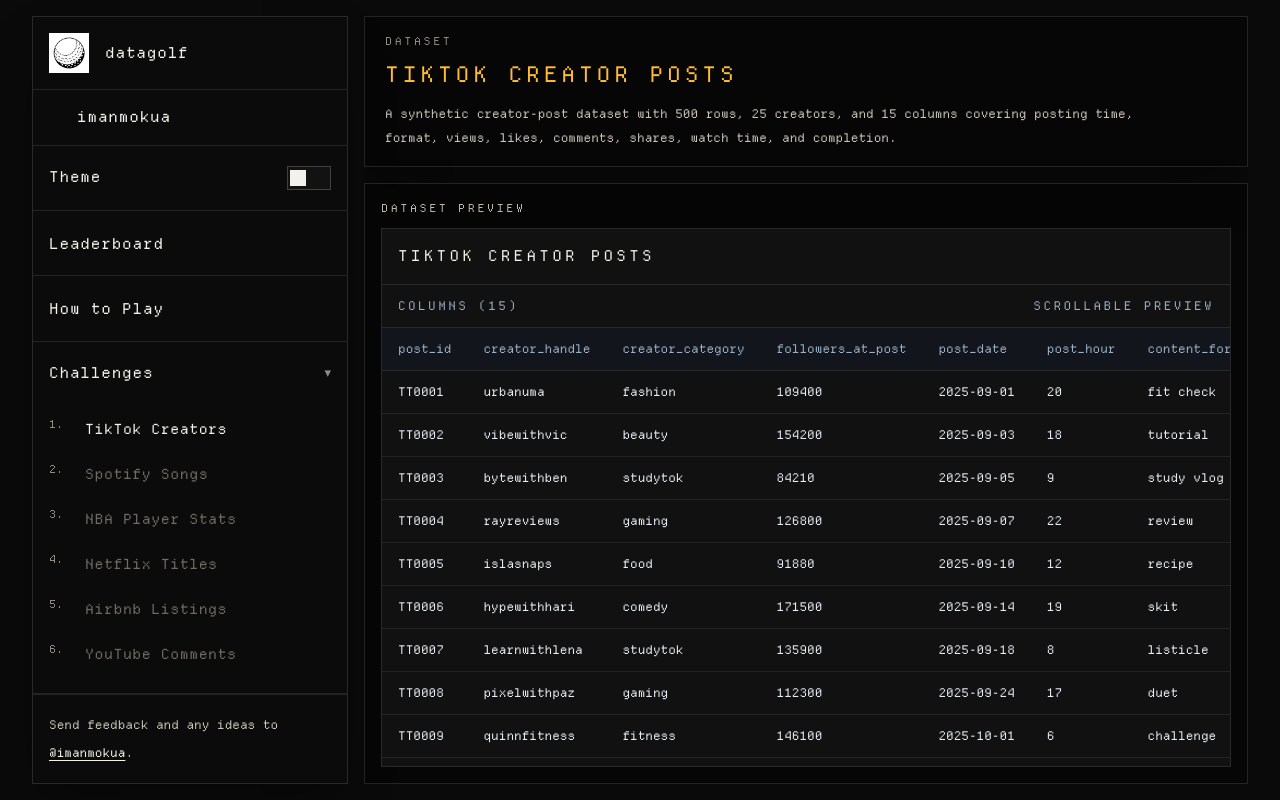
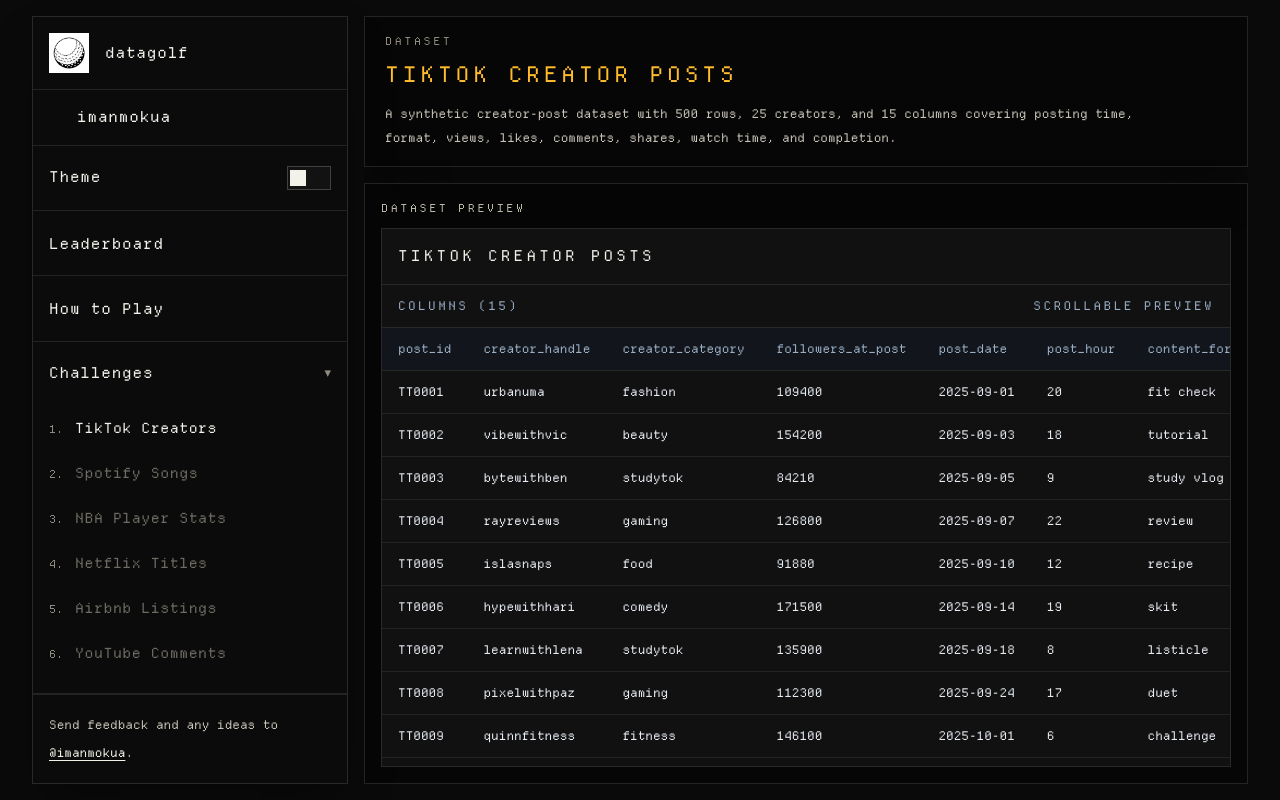
Before and after one commit to manue7mokua/datagolf, a Next.js app in the folder apps/web/: page /challenges in a window 1280 px wide. Built offline with nearby package versions, Linux system fonts and the light colour scheme; no server answers; some icons are missing.

Commit message:
Fix challenge list alignment

```diff
--- a/apps/web/app/challenges/page.tsx
+++ b/apps/web/app/challenges/page.tsx
@@ -487,14 +487,19 @@ export default function ChallengesPage() {
                 <div className="hide-scrollbar max-h-full overflow-y-auto px-4 pb-6">
                   <ol className="space-y-3 pt-2">
                     {challengeCatalog.map((challenge, index) => (
-                      <li key={challenge.label} className="grid grid-cols-[1.5rem_minmax(0,1fr)] items-start gap-x-3">
-                        <span className={cn("pt-1 text-[11px]", mutedTextClass)}>
+                      <li key={challenge.label} className="flex items-baseline gap-3">
+                        <span
+                          className={cn(
+                            "w-[2ch] shrink-0 text-right text-[11px] leading-8 tabular-nums",
+                            mutedTextClass
+                          )}
+                        >
                           {index + 1}.
                         </span>
                         <span
                           aria-disabled={!challenge.available}
                           className={cn(
-                            "min-w-0 truncate pt-[1px] text-[14px] leading-8 tracking-[0.04em]",
+                            "min-w-0 flex-1 truncate text-[14px] leading-8 tracking-[0.04em]",
                             challenge.active ? rowTextClass : mutedTextClass,
                             !challenge.available && "cursor-not-allowed opacity-75"
                           )}
```
